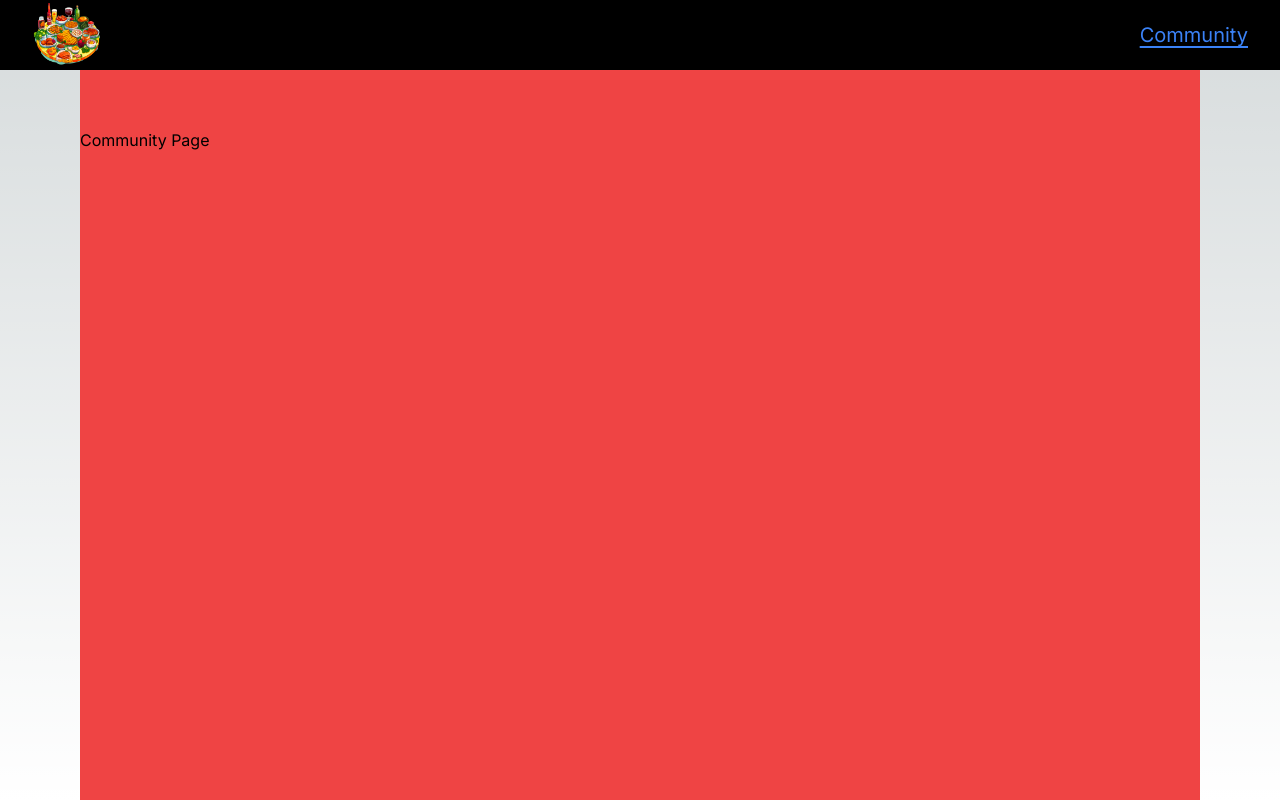
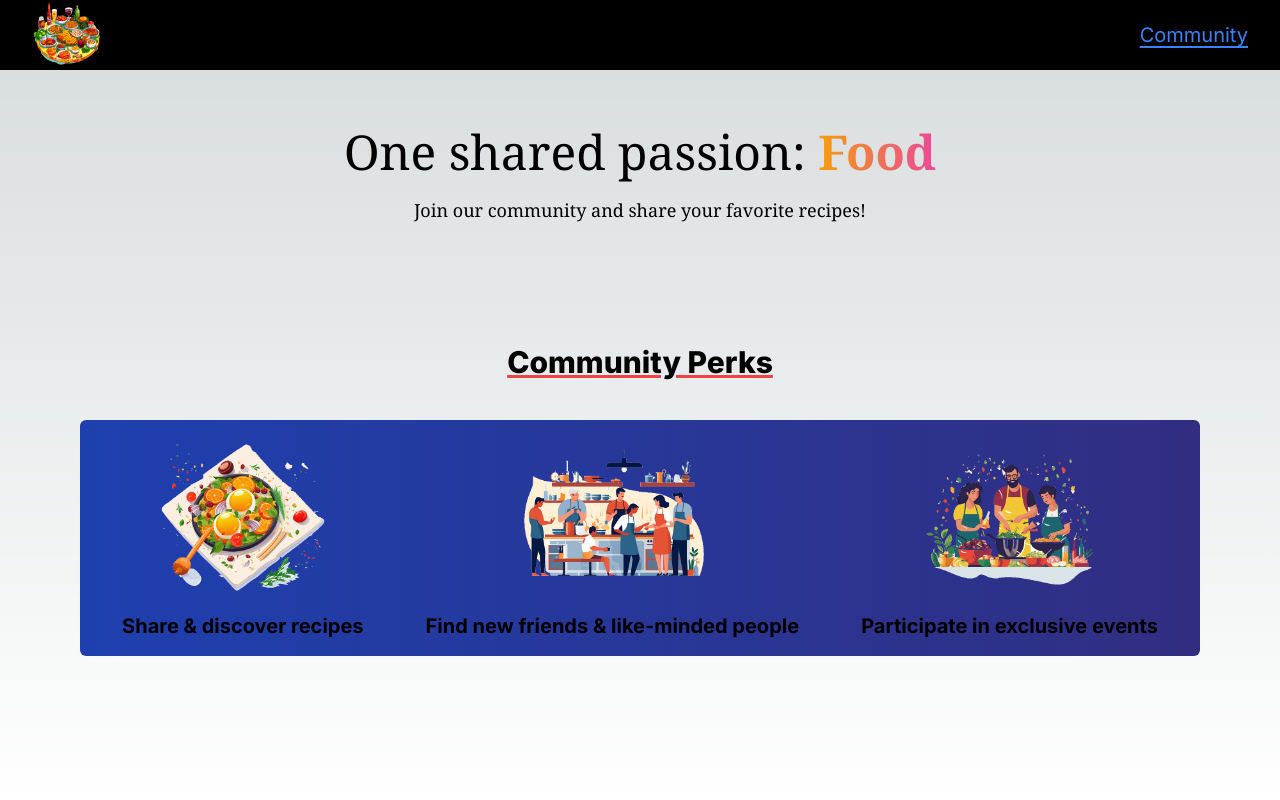
Before and after one commit to KreatorXoX/foodies, a Next.js app: page /community in a window 1280 px wide. Built offline with nearby package versions, Linux system fonts and the light colour scheme.

Commit message:
community page is finished and some code refactoring done to smooth out the ui

```diff
--- a/app/about/page.tsx
+++ b/app/about/page.tsx
@@ -6,7 +6,9 @@ type Props = {};
 const AboutUsPage = (props: Props) => {
   return (
     <PageWrapper>
-      <section className="h-screen bg-red-500 pt-32 w-full">About Us</section>
+      <section className="pt-20 lg:pt-32 md:pb-20 w-full flex flex-col lg:gap-10 items-center pb-4">
+        About Us
+      </section>
     </PageWrapper>
   );
 };
--- a/app/community/page.tsx
+++ b/app/community/page.tsx
@@ -1,13 +1,79 @@
+import React from "react";
+import Image from "next/image";
+
+import mealIcon from "@/assets/icons/meal.png";
+import communityIcon from "@/assets/icons/community.png";
+import eventsIcon from "@/assets/icons/events.png";
+
 import PageWrapper from "@/components/page-wrapper";
-import React from "react";
 
 type Props = {};
 
 const CommunityPage = (props: Props) => {
   return (
     <PageWrapper>
-      <section className="h-screen bg-red-500 pt-32 w-full">
-        Community Page
+      <section className="pt-20 lg:pt-32 md:pb-20 w-full flex flex-col lg:gap-10 items-center pb-4">
+        <header
+          className={
+            "text-center text-2xl lg:text-5xl flex flex-col gap-5 font-serif"
+          }
+        >
+          <h1>
+            One shared passion:{" "}
+            <span
+              className={
+                "bg-gradient-to-r from-amber-500 to-pink-500 bg-clip-text text-transparent font-extrabold"
+              }
+            >
+              Food
+            </span>
+          </h1>
+          <p className="text-base lg:text-lg">
+            Join our community and share your favorite recipes!
+          </p>
+        </header>
+        <main
+          className={
+            "text-center lg:text-xl font-bold pt-10 lg:pt-20 w-full  flex flex-col items-center justify-center"
+          }
+        >
+          <h2 className="text-xl lg:text-3xl font-extrabold pb-10 underline decoration-red-500">
+            Community Perks
+          </h2>
+
+          <ul
+            className="w-full flex flex-col lg:flex-row lg:justify-evenly lg:gap-5
+          bg-gradient-to-r from-blue-800 to-indigo-900 rounded-md pb-4
+          "
+          >
+            <li className=" flex flex-col items-center">
+              <div className="relative h-36 w-36 md:w-48 md:h-48">
+                <Image src={mealIcon} fill alt="A delicious meal" />
+              </div>
+              <p>Share & discover recipes</p>
+            </li>
+            <li className=" flex flex-col items-center">
+              <div className="relative h-36 w-36 md:w-48 md:h-48">
+                <Image
+                  src={communityIcon}
+                  fill
+                  alt="A crowd of people, cooking"
+                />
+              </div>
+              <p>Find new friends & like-minded people</p>
+            </li>
+            <li className=" flex flex-col items-center">
+              <div className="relative h-36 w-36 md:w-48 md:h-48">
+                <Image
+                  src={eventsIcon}
+                  fill
+                  alt="A crowd of people at a cooking event"
+                />
+              </div>
+              <p>Participate in exclusive events</p>
+            </li>
+          </ul>
+        </main>
       </section>
     </PageWrapper>
   );
--- a/app/meals/[slug]/page.tsx
+++ b/app/meals/[slug]/page.tsx
@@ -6,7 +6,7 @@ type Props = {};
 const MealDetailPage = (props: Props) => {
   return (
     <PageWrapper>
-      <section className="h-screen bg-red-500 pt-32 w-full">
+      <section className="pt-20 lg:pt-32 md:pb-20 w-full flex flex-col lg:gap-10 items-center pb-4">
         Meals Detail Page
       </section>
     </PageWrapper>
--- a/app/meals/page.tsx
+++ b/app/meals/page.tsx
@@ -6,7 +6,7 @@ type Props = {};
 const MealsPage = (props: Props) => {
   return (
     <PageWrapper>
-      <section className="h-screen bg-red-500 pt-32 w-full">
+      <section className="pt-20 lg:pt-32 md:pb-20 w-full flex flex-col lg:gap-10 items-center pb-4">
         Mealss Page
       </section>
     </PageWrapper>
--- a/app/meals/share/page.tsx
+++ b/app/meals/share/page.tsx
@@ -6,7 +6,7 @@ type Props = {};
 const SharePage = (props: Props) => {
   return (
     <PageWrapper>
-      <section className="h-screen bg-red-500 pt-32 w-full">
+      <section className="pt-20 lg:pt-32 md:pb-20 w-full flex flex-col lg:gap-10 items-center pb-4">
         Meals Share Page
       </section>
     </PageWrapper>
--- a/app/page.tsx
+++ b/app/page.tsx
@@ -5,36 +5,36 @@ import Link from "next/link";
 export default function Home() {
   return (
     <PageWrapper>
-      <section className="md:h-screen md:pt-32 pb-20 w-full flex flex-col justify-start gap-10 md:justify-evenly md:flex-row text-md sm:text-lg lg:text-2xl">
+      <section className=" md:pt-32 pt-20 md:pb-20 w-full flex flex-col justify-start gap-10 md:justify-evenly md:flex-row sm:text-lg lg:text-2xl pb-4">
         <div className="w-full flex items-center">
           <ImageSlideShow />
         </div>
         <div className=" w-full flex flex-col items-center justify-center gap-7 md:gap-10 lg:gap-20">
           <div className="font-bold tracking-wider text-center md:text-left">
             <div className="pb-3 md:pb-6 uppercase italic text-orange-400 tracking-widest">
-              <h2 className="text-4xl">Food heads</h2>
-              <h3 className="text-2xl">
+              <h2 className="text-2xl md:text-4xl">Food heads</h2>
+              <h3 className="text-base md:text-2xl">
                 Make & Share the best foods around the world
               </h3>
             </div>
-            <p>
+            <p className="text-base">
               Lorem ipsum dolor sit amet consectetur adipisicing elit. Porro
               delectus voluptatum illo quod, doloribus, at perspiciatis ex
               reiciendis ipsum eius velit natus quisquam, error sequi deleniti.
               Corporis fugiat consequuntur veritatis!
             </p>
           </div>
-          <div className=" w-full flex flex-col gap-2 sm:gap-5 text-sm lg:text-lg">
-            <div className="flex items-center justify-evenly">
+          <div className=" w-full flex flex-col gap-5 text-sm lg:text-lg">
+            <div className="flex w-1/2 mx-auto gap-5 justify-center flex-col md:flex-row">
               <Link
                 href={"/about"}
-                className="lg:px-4 px-1 py-1 bg-blue-500 rounded-lg hover:bg-blue-700 transition  sm:min-w-[8rem] lg:min-w-[12rem] text-center"
+                className="lg:px-4 px-2 py-1 bg-blue-500 rounded-lg hover:bg-blue-700 transition  sm:min-w-[8rem] lg:min-w-[12rem] text-center"
               >
                 About Us
               </Link>
               <Link
                 href={"/meals"}
-                className="lg:px-4 px-1 py-1 bg-orange-500 rounded-lg hover:bg-orange-700 transition text-center sm:min-w-[8rem] lg:min-w-[12rem]"
+                className="lg:px-4 px-2 py-1 bg-orange-500 rounded-lg hover:bg-orange-700 transition text-center sm:min-w-[8rem] lg:min-w-[12rem]"
               >
                 Explore Meals
               </Link>
--- a/components/image-slider.tsx
+++ b/components/image-slider.tsx
@@ -34,7 +34,7 @@ const ImageSlideShow = () => {
   }, []);
 
   return (
-    <div className="relative overflow-hidden w-full h-96 rounded-lg">
+    <div className="relative overflow-hidden w-2/3 mx-auto md:w-full h-56 md:h-96 rounded-lg">
       <div className="absolute inset-0 flex transition-transform duration-500 ease-in-out">
         {images.map((image, index) => (
           <Image
@@ -44,8 +44,7 @@ const ImageSlideShow = () => {
             className={`absolute inset-0 transition-opacity duration-500 ease-in-out ${
               index === currentImageIndex ? "opacity-100" : "opacity-0"
             }`}
-            layout="fill"
-            objectFit="cover"
+            fill
           />
         ))}
       </div>
```
